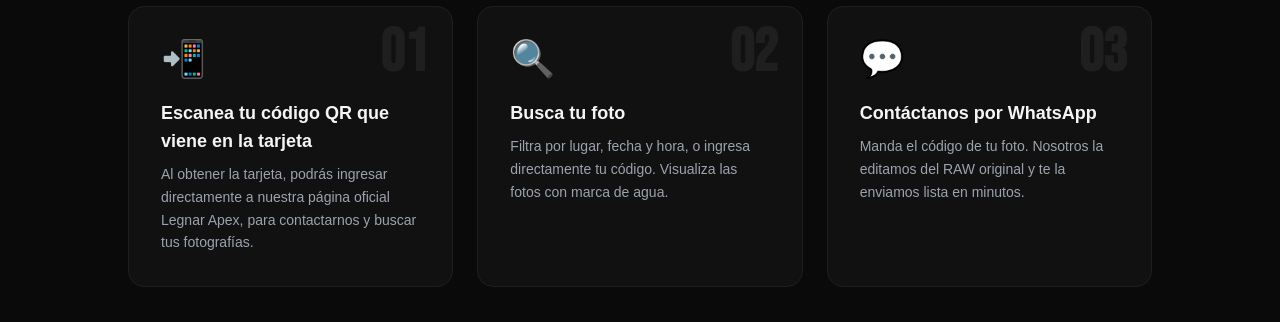
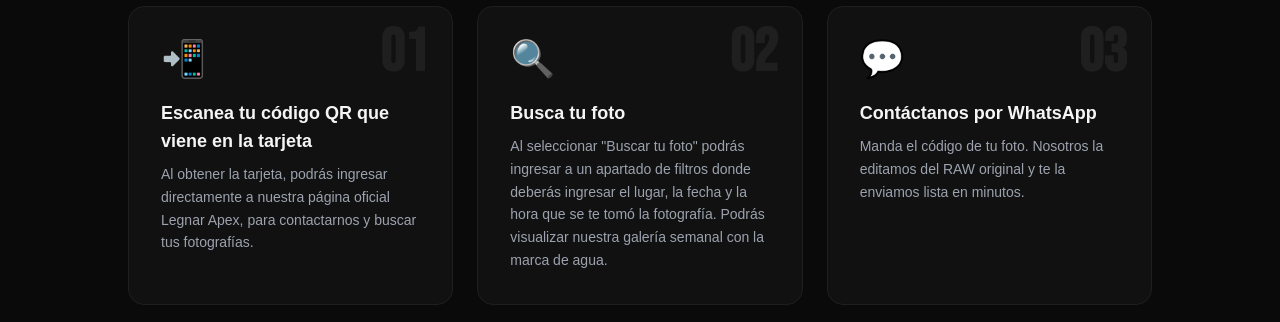
Before and after one commit to orbexa-systems/legnarapex, a Next.js app: page / in a window 1280 px wide. Shown: the part 1060-1382 px from the top of the page. Built offline with nearby package versions, Linux system fonts and the light colour scheme.

Commit message:
Update step 2 description with filter instructions

```diff
--- a/components/landing/ComoFunciona.tsx
+++ b/components/landing/ComoFunciona.tsx
@@ -11,7 +11,7 @@ const PASOS = [
     emoji: '🔍',
     titulo: 'Busca tu foto',
     descripcion:
-      'Filtra por lugar, fecha y hora, o ingresa directamente tu código. Visualiza las fotos con marca de agua.',
+      'Al seleccionar "Buscar tu foto" podrás ingresar a un apartado de filtros donde deberás ingresar el lugar, la fecha y la hora que se te tomó la fotografía. Podrás visualizar nuestra galería semanal con la marca de agua.',
   },
   {
     numero: '03',
```
